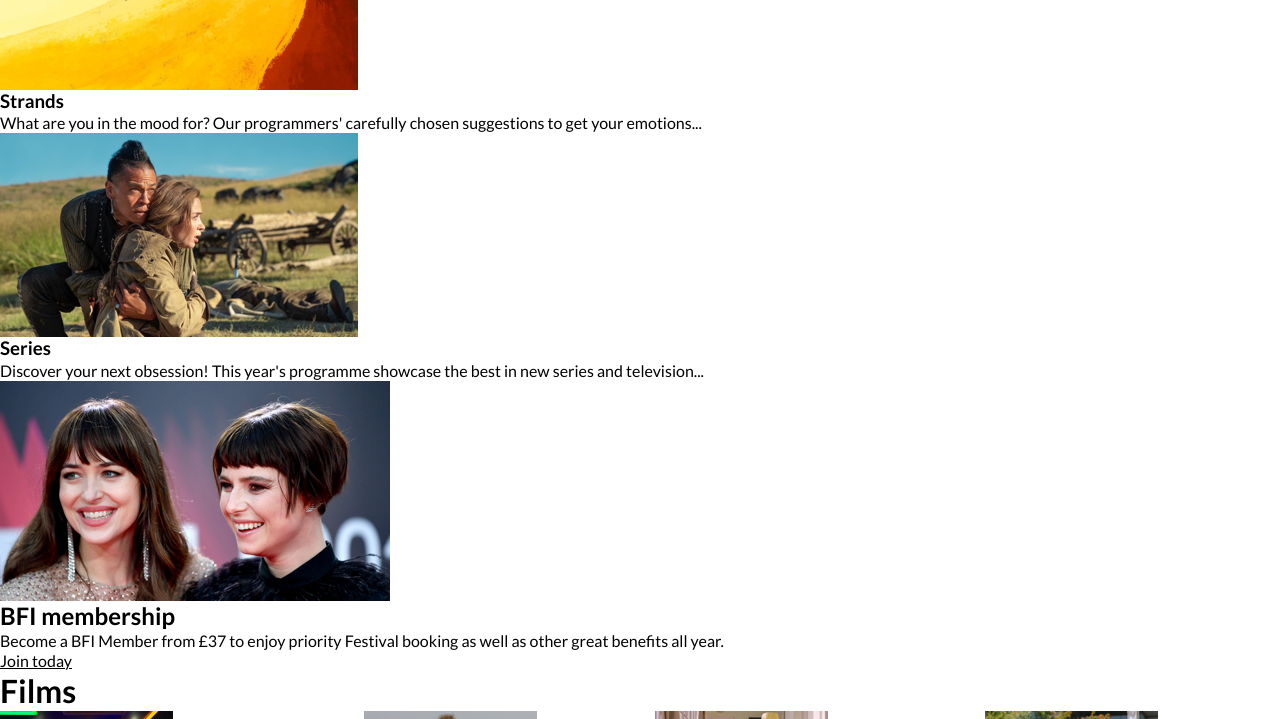
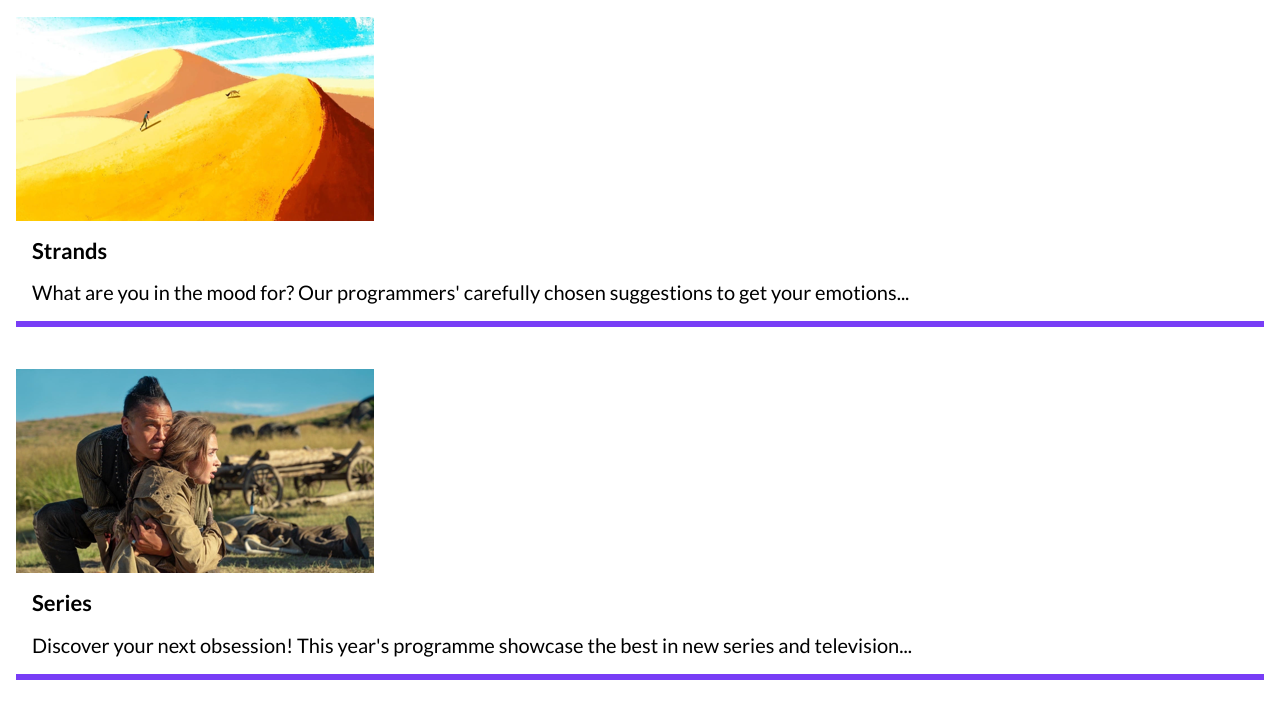
Before and after one commit to nbuntsch/examen-1-imd21, a website built with Parcel: page src/index.html in a window 1280 px wide. Shown: the part 464-1183 px from the top of the page. Built offline with nearby package versions, Linux system fonts and the light colour scheme.

Commit message:
css-Expore the programme

```diff
--- a/src/css/main.css
+++ b/src/css/main.css
@@ -44,6 +44,8 @@ video {
 // base rules
 // ==================================== */
 
+/* header */
+
 .flex-container {
   display: flex;
 }
@@ -62,4 +64,29 @@ header img {
 
 .nav-header a {
   text-decoration: none;
+  font-size: 18px;
 }
+
+/* main */
+
+h1 {
+  font-weight: bold;
+  width: 200px;
+  margin: 46px 0 32px 16px;
+  font-size: 36px;
+}
+
+article {
+  margin: 0 16px 48px 16px;
+  box-shadow: 0px 6px 0px 0px #783df6;
+}
+
+h3 {
+  padding: 16px;
+  font-size: 22px;
+}
+
+article p {
+  padding: 0 16px 16px 16px;
+  font-size: 20px;
+}
```
